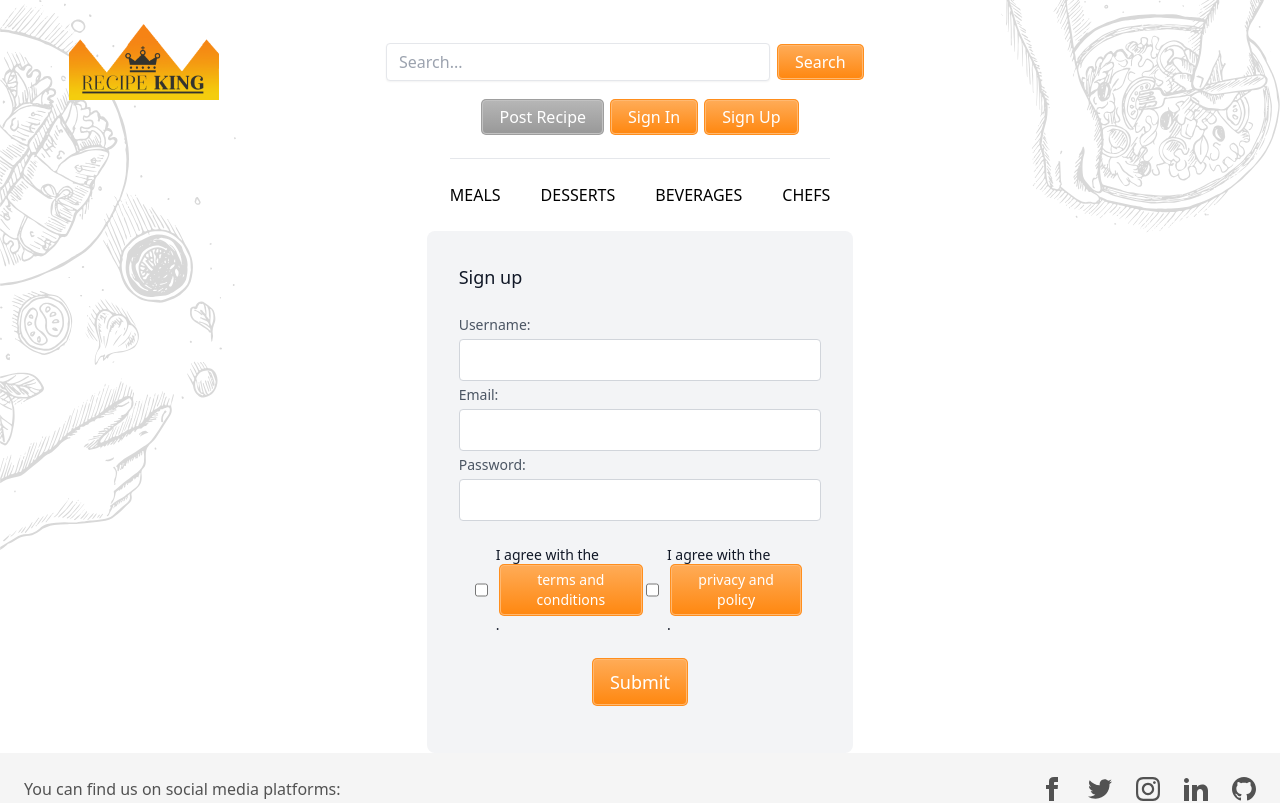
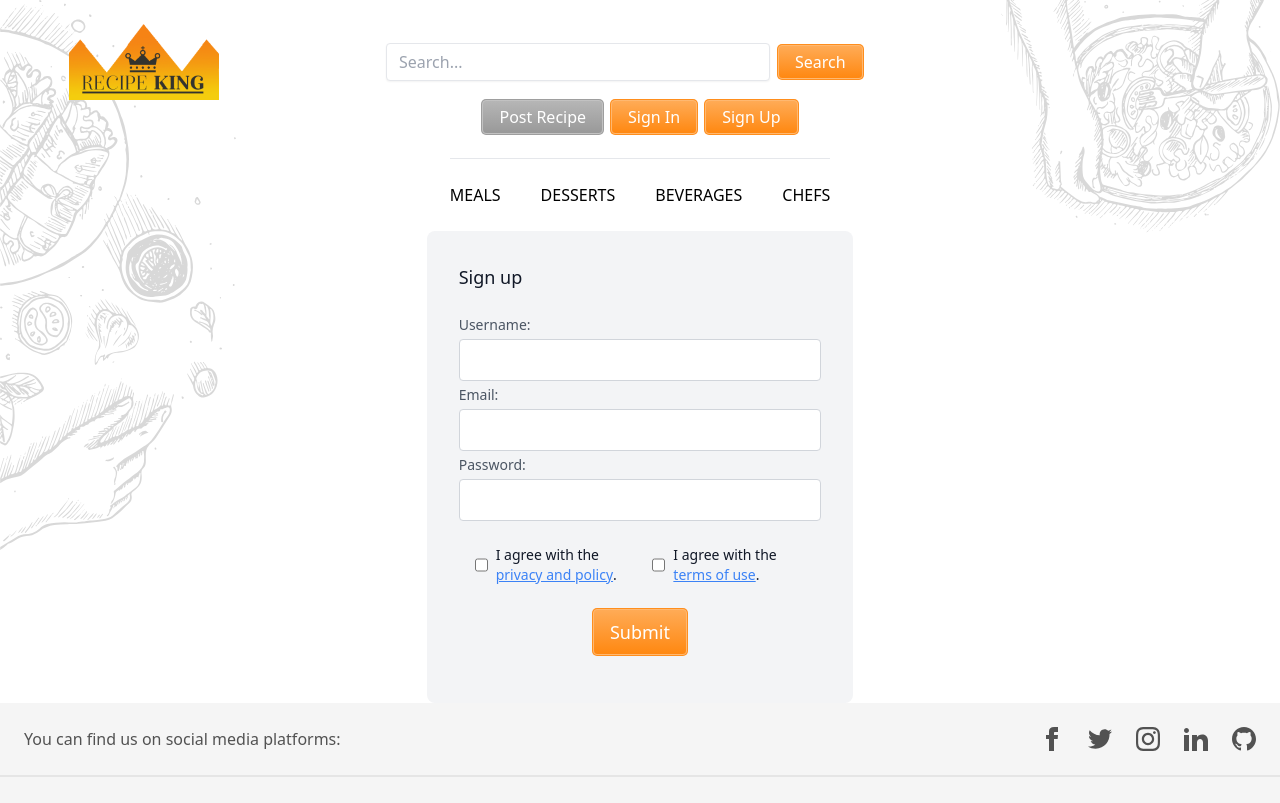
Before and after one commit to progmatic-fs-2023/receptkiraly, a React (Vite) app in the folder client/: page /register in a window 1280 px wide. Shown: the top 803 px of the page. Built offline with nearby package versions, Linux system fonts and the light colour scheme.

Commit message:
REC-112 T&P gombok javítva

```diff
--- a/client/src/pages/Registration.jsx
+++ b/client/src/pages/Registration.jsx
@@ -113,11 +113,13 @@ function Registration() {
               className="ms-2 text-sm font-medium text-gray-900 dark:text-gray-300"
             >
               I agree with the{' '}
-              <Button
-              text="terms and conditions"
-              type="button"
-                onClick={() => setShowTermsOfUse(true)}
-                addClassName="hover:underline"/>
+              <button
+                type="button"
+                className="underline text-blue-500 hover:opacity-80 focus:outline-none"
+                onClick={() => setShowPrivacyPolicy(true)}
+              >
+                privacy and policy
+              </button>
               .
             </label>
           </div>
@@ -135,11 +137,11 @@ function Registration() {
               className="ms-2 text-sm font-medium text-gray-900 dark:text-gray-300"
             >
               I agree with the{' '}
-              <Button
-              type="button"
-              text="privacy and policy"
-                onClick={() => setShowPrivacyPolicy(true)}
-                addClassName="hover:underline"/>
+              <button
+                type="button"
+                className="underline text-blue-500 hover:opacity-80 focus:outline-none"
+                onClick={() => setShowTermsOfUse(true)}
+              >terms of use</button>
               .
             </label>
           </div>
@@ -147,12 +149,13 @@ function Registration() {
         <div className="flex-row flex justify-center m-4">
           {' '}
           <Button
-          text="Submit"
-          type="submit"
+            text="Submit"
+            type="submit"
             addClassName={`text-white px-4 py-2 rounded focus:outline-none  ${
               checkedTerm && checkedPrivacy ? 'bg-amber-300' : 'bg-amber-200'
             } rounded text-lg `}
-            disabled={!(checkedTerm && checkedPrivacy)}/>
+            disabled={!(checkedTerm && checkedPrivacy)}
+          />
         </div>
       </form>
       {showPrivacyPolicy ? (
```
